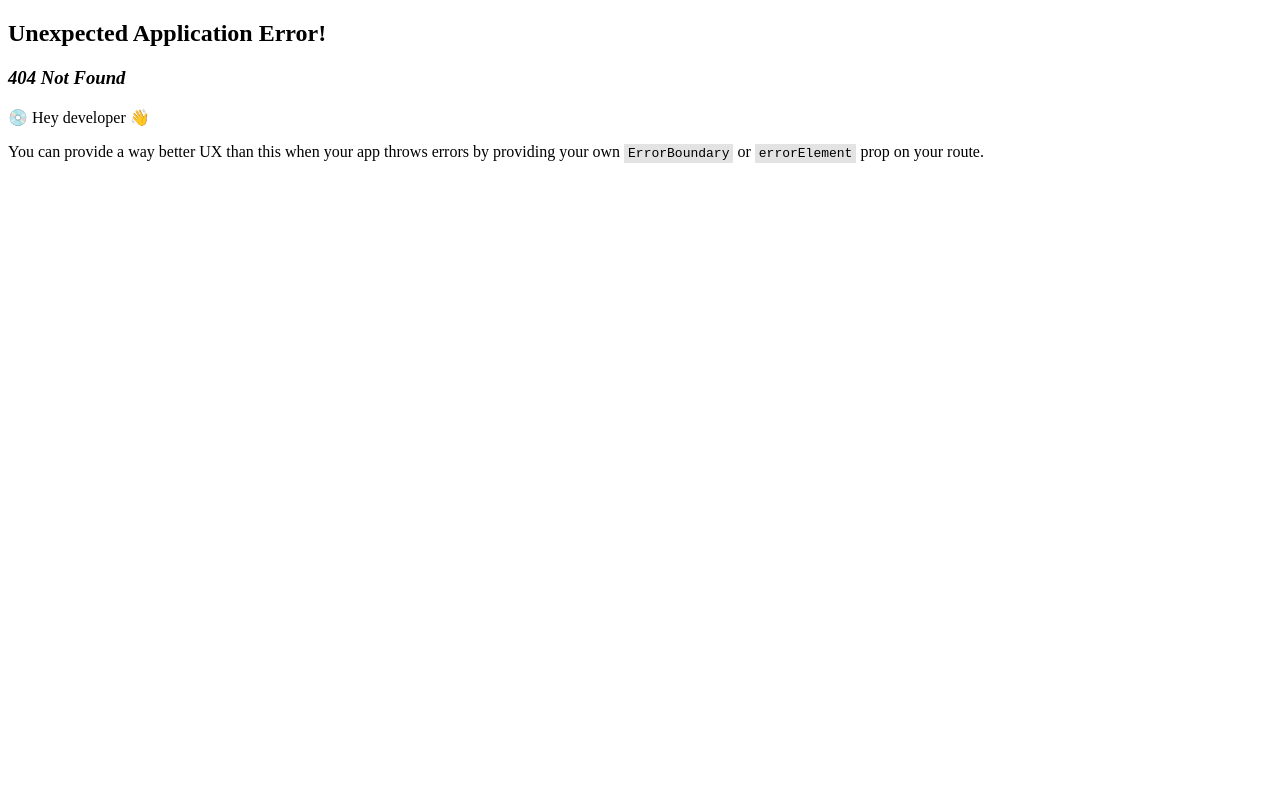
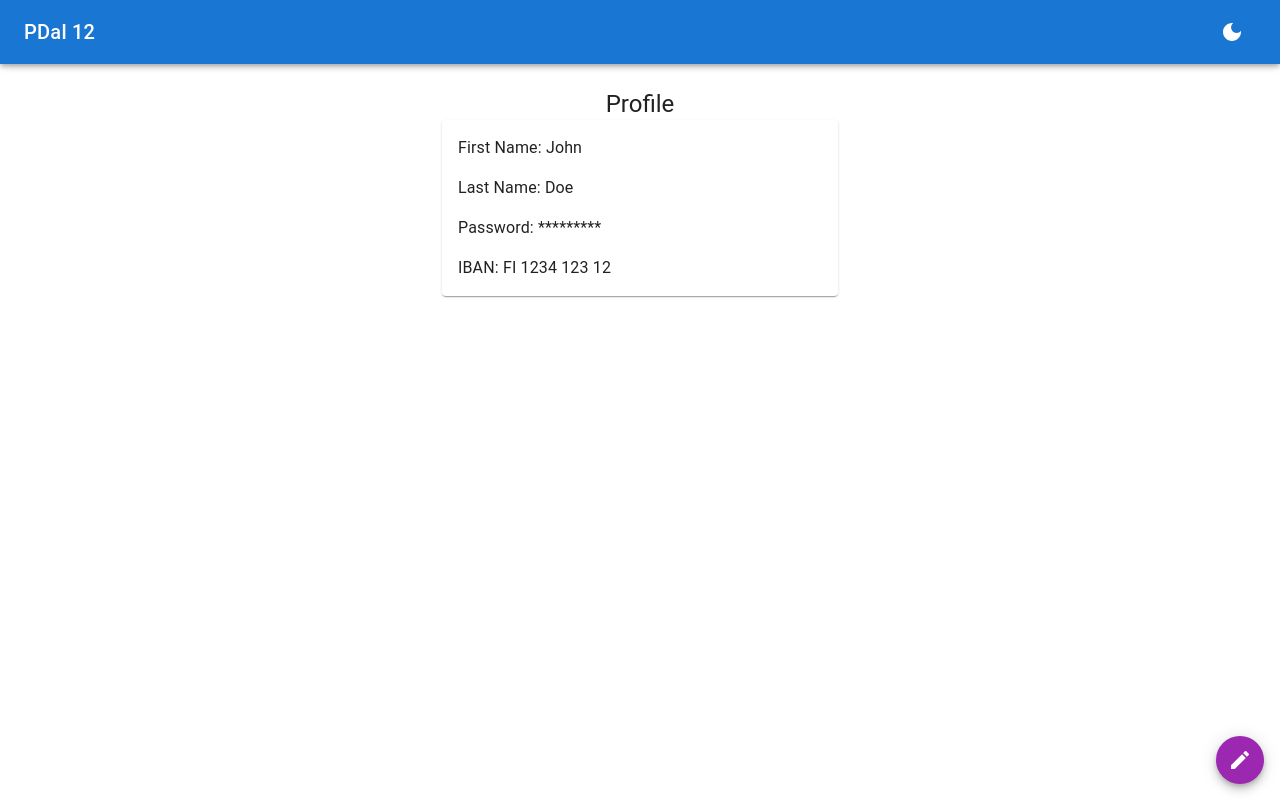
Before and after one commit to PDaI-Group-12/frontend, a React (Vite) app: page /frontend/profile in a window 1280 px wide. Before the commit this address had no page. Built offline with nearby package versions, Linux system fonts and the light colour scheme.

Commit message:
Created userEdit page and added routing to it. Implemented basic functionality and example content.

```diff
--- a/src/main.tsx
+++ b/src/main.tsx
@@ -10,6 +10,7 @@ import {
 import {LoginPage} from "./pages/LoginPage.tsx";
 import RootPage from "./pages/RootPage.tsx";
 import {EmployeesPage} from "./pages/EmployeesPage.tsx";
+import {EditUserPage} from "./pages/EditUserPage.tsx";
 
 createRoot(document.getElementById('root')!).render(
     <StrictMode>
@@ -20,6 +21,7 @@ createRoot(document.getElementById('root')!).render(
                         <Route path="/frontend" element={<RootPage/>}>
                             <Route index element={<LoginPage/>}/>
                             <Route path="employees" element={<EmployeesPage/>}/>
+                            <Route path="profile" element={<EditUserPage/>}/>
                         </Route>
                     )
                 )
--- /dev/null
+++ b/src/pages/EditUserPage.tsx
@@ -0,0 +1,43 @@
+import {Card, Container, Fab, FormControl, Stack, TextField, Typography} from "@mui/material";
+import {Employee} from "./types.ts";
+import {Edit, Save} from "@mui/icons-material";
+import {useState} from "react";
+
+
+export function EditUserPage() {
+    const exampleEmployee: Employee = {id: 1, fname: "John", lname: "Doe", iban: "FI 1234 123 12", role: "worker"}
+
+    const [isEdit, setIsEdit] = useState(false)
+
+    return (
+        <Container maxWidth="xs">
+            <Typography variant="h5" textAlign="center">Profile</Typography>
+            {isEdit ? <Card>
+                <form>
+                    <FormControl>
+                        <Stack padding={2} spacing={2}>
+                            <TextField label="First Name" required placeholder={exampleEmployee.fname}
+                                       variant="standard" type="text" defaultValue={exampleEmployee.fname}/>
+                            <TextField label="Last name" required placeholder={exampleEmployee.lname}
+                                       variant="standard" type="text" defaultValue={exampleEmployee.lname}/>
+                            <TextField label="Password" required placeholder="Dont use qwerty"
+                                       variant="standard" type="password"/>
+                            <TextField label="IBAN" required placeholder={exampleEmployee.iban}
+                                       variant="standard" type="text" defaultValue={exampleEmployee.iban}/>
+                        </Stack>
+                    </FormControl>
+                </form>
+            </Card> : <Card>
+                <Stack padding={2} spacing={2}>
+                    <Typography style={{wordBreak: "break-word"}}>First Name: {exampleEmployee.fname}</Typography>
+                    <Typography style={{wordBreak: "break-word"}}>Last Name: {exampleEmployee.lname}</Typography>
+                    <Typography style={{wordBreak: "break-word"}}>Password: *********</Typography>
+                    <Typography style={{wordBreak: "break-word"}}>IBAN: {exampleEmployee.iban}</Typography>
+                </Stack>
+            </Card>}
+            <Fab type="submit" onClick={() => {setIsEdit(prevState => !prevState)}} sx={{position: "absolute", bottom: 16, right: 16}} size="medium" color="secondary">
+                {isEdit ? <Save />: <Edit/>}
+            </Fab>
+        </Container>
+    )
+}
```
